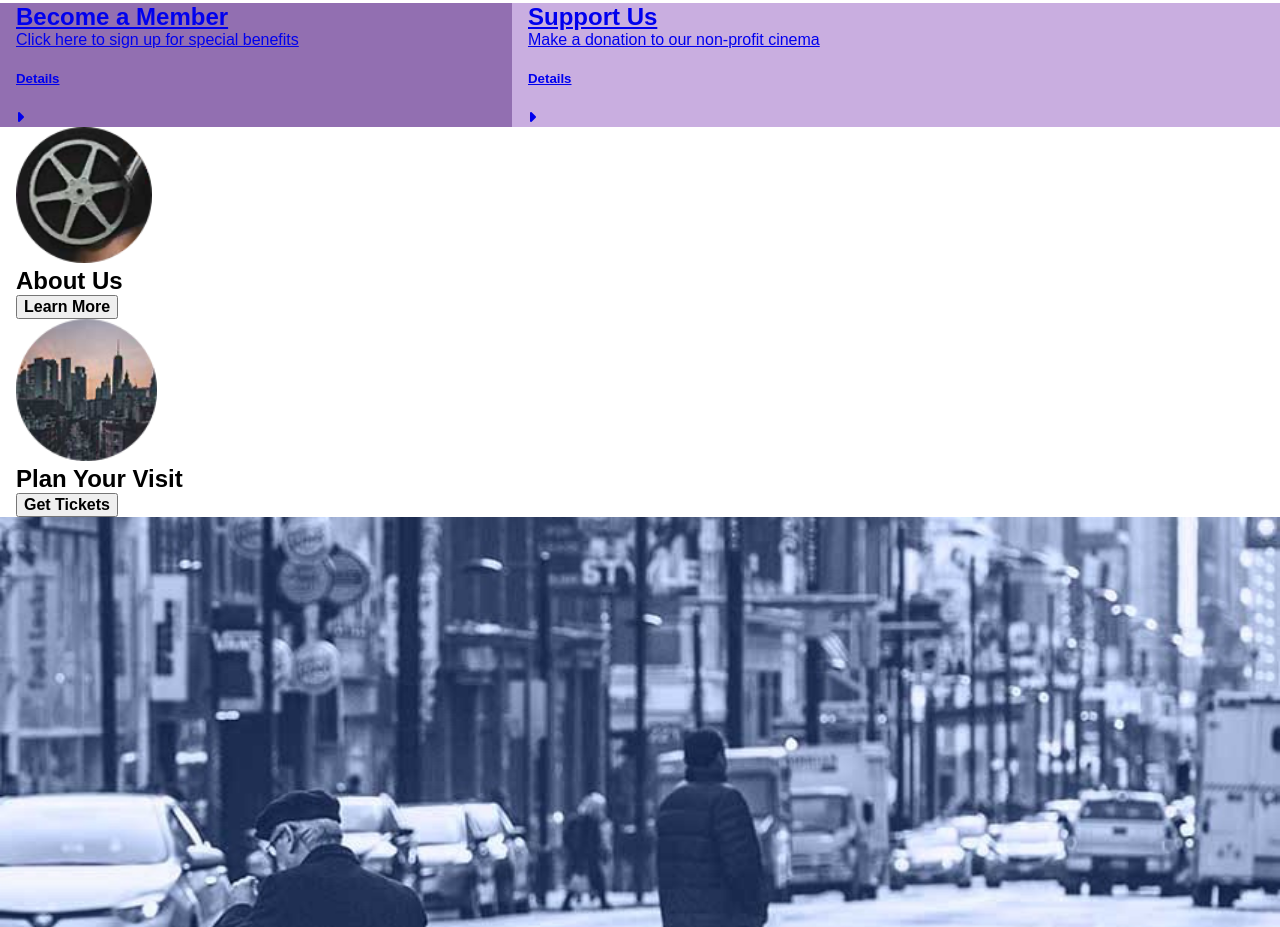
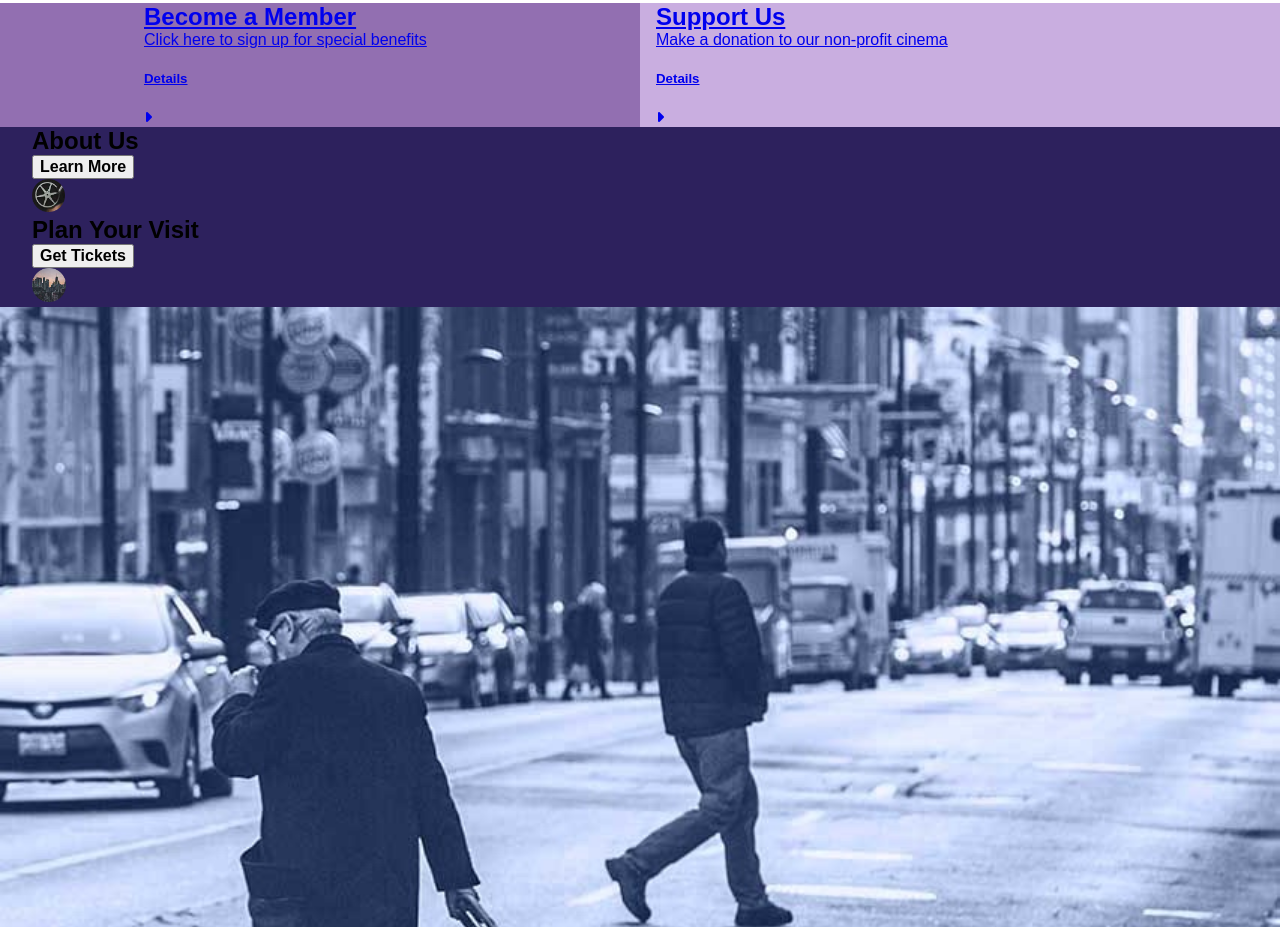
Before and after one commit to sophiacantu/homework-week-4-hw, a plain HTML site: page deploy/index.html in a window 1280 px wide. Shown: the part 1274-2201 px from the top of the page. Drawn offline with Linux system fonts and the light colour scheme.

Commit message:
about update

```diff
--- a/deploy/index.html
+++ b/deploy/index.html
@@ -75,19 +75,35 @@
     </section>
 
     <section id="about">
+        <ul>
+            <li>
                 <div>
-            <img src="images/about/about1.png" alt="Film reel">
+                    <section>
+                        <div>
                             <h2>About Us</h2>
                             <button> <h4>Learn More</h4> </button>
                         </div>
                     </section>
+                    <aside>
+                        <img src="images/about/about1.png" alt="Film reel">
+                    </aside>
+                </div>
+            </li>
 
-    <section id="about">
+            <li>
                 <div>
-            <img src="images/about/about2.png" alt="New York City">
+                    <section>
+                        <div>
                             <h2>Plan Your Visit</h2>
                             <button> <h4>Get Tickets</h4> </button>
                         </div>
+                    </section>
+                    <aside>
+                        <img src="images/about/about2.png" alt="New York City">
+                    </aside>
+                </div>
+            </li>
+        </ul>
     </section>
 
     <section id="hero2">
--- a/dev/scss/sections/_about.scss
+++ b/dev/scss/sections/_about.scss
@@ -3,16 +3,25 @@
 ============= */
 
 #about{
-    display: grid;
-    grid-template-columns: 16px auto auto 16px;
-    grid-template-areas: ". about about2 .";
 
-    >div{
-        grid-area: about;
-        // border: 1px solid blue;
+    ul{
+        li{
+
+            display: grid;
+            grid-template-columns: 16px auto auto 16px;
+            grid-template-areas: ". about about2 .";
+            background-color: $purpleDark;
+            gap: 16px;
+
+            >div{
+                grid-area: about;
+                // border: 1px solid blue;
+            }
+
+        }
     }
 
     img{
-        width: 20%;
+        width: 5%;
     }
 }
--- a/dev/scss/sections/_hero.scss
+++ b/dev/scss/sections/_hero.scss
@@ -14,11 +14,19 @@
             grid-template-columns: 40% auto;
         }
 
+        @include lg{
+            grid-template-columns: 50% auto;
+        }
+
         li{
 
             display: grid;
             grid-template-columns: 16px auto 16px;
             grid-template-areas: ". hero .";
+
+            @include xl{
+                grid-template-columns: auto 480px 16px;
+            }
 
             a{
                 grid-area: hero;
@@ -32,6 +40,9 @@
 
         #hero-sub-2{
             background-color: $purpleLight;
+            @include xl{
+                grid-template-columns: 16px 480px auto;
+            }
         }
 
     }
--- a/dev/scss/sections/_search.scss
+++ b/dev/scss/sections/_search.scss
@@ -9,7 +9,7 @@
     background-color: #fff;
 
     @include xl{
-        grid-template-columns: auto 1000px auto;
+        grid-template-columns: auto 480px 16px;
     }
 
     >div{
```
Also changed, not shown: deploy/css/styles.css, 1 other file. Lines whose indentation alone changed are shown as unchanged.
